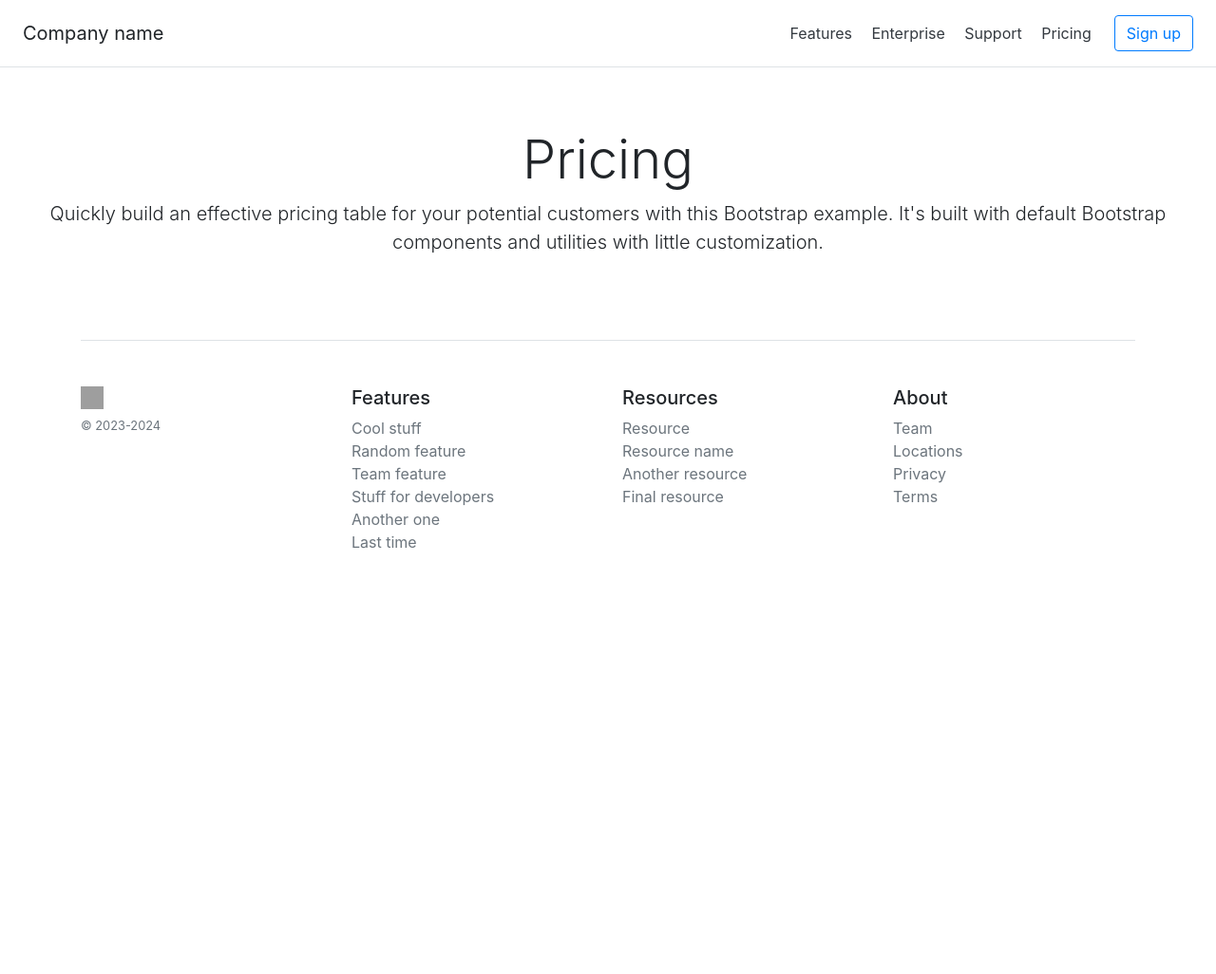
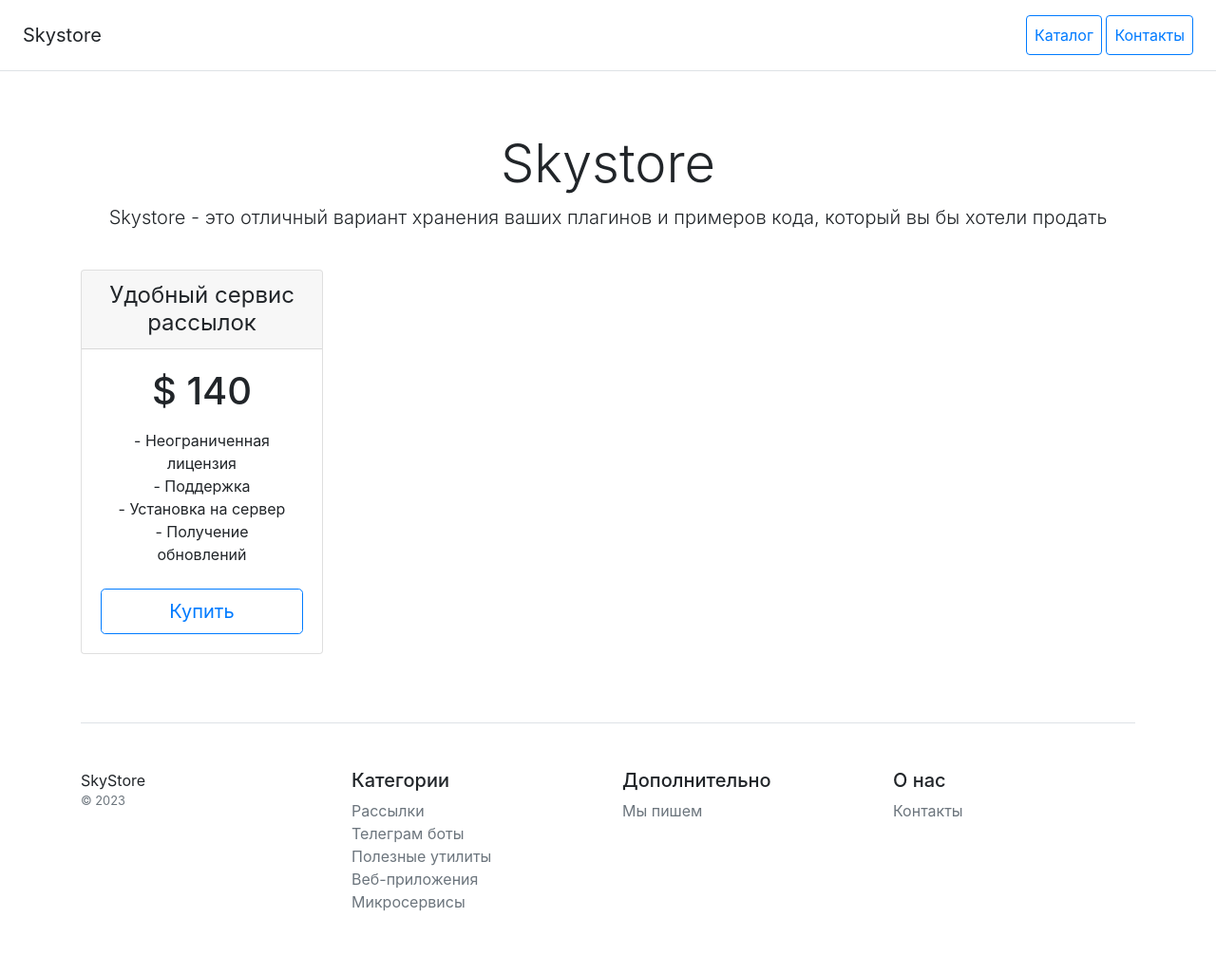
Before and after one commit to SerjMonstrX/HW_19_2, a Django app: page / in a window 1280 px wide. Shown: the whole page at 95% size. Before the commit the page ends 578 px from the top, so only its background shows below. Run offline with Django 5.2, Linux system fonts and the light colour scheme; data that the repository does not hold is empty; some libraries are stand-ins or nearby versions; grey boxes are pictures that could not be loaded.

Commit message:
20.2.1-2 Создал шаблон для отображения страницы с товаром, вывел список товаров в цикле, обрезал описание

```diff
--- a/catalog/templates/catalog/home.html
+++ b/catalog/templates/catalog/home.html
@@ -1,115 +1,79 @@
-{% load static %}
 <!doctype html>
 <html lang="en">
 <head>
     <meta charset="utf-8">
-    <meta name="viewport" content="width=device-width, initial-scale=1, shrink-to-fit=no">
-    <meta name="description" content="">
-    <meta name="author" content="">
-
-    <title>Pricing example for Bootstrap</title>
-
-    <!-- Bootstrap core CSS -->
-    <link href="{% static 'css/bootstrap.min.css' %}" rel="stylesheet">
-
-    <!-- Custom styles for this template -->
-    <link href="{% static 'css/pricing.css' %}" rel="stylesheet">
+    <meta name="viewport" content="width=device-width, initial-scale=1">
+    <title>Skystore</title>
+    <link href="/static/css/bootstrap.min.css" rel="stylesheet">
 </head>
-
 <body>
-
 <div class="d-flex flex-column flex-md-row align-items-center p-3 px-md-4 mb-3 bg-white border-bottom box-shadow">
-    <h5 class="my-0 mr-md-auto font-weight-normal">Company name</h5>
-    <nav class="my-2 my-md-0 mr-md-3">
-        <a class="p-2 text-dark" href="#">Features</a>
-        <a class="p-2 text-dark" href="#">Enterprise</a>
-        <a class="p-2 text-dark" href="#">Support</a>
-        <a class="p-2 text-dark" href="#">Pricing</a>
+    <h5 class="my-0 mr-md-auto font-weight-normal">Skystore</h5>
+    <nav class="ms-5">
+        <a class="p-2 btn btn-outline-primary" href="/">Каталог</a>
+        <a class="p-2 btn btn-outline-primary" href="/contacts/">Контакты</a>
     </nav>
-    <a class="btn btn-outline-primary" href="#">Sign up</a>
 </div>
 
 <div class="pricing-header px-3 py-3 pt-md-5 pb-md-4 mx-auto text-center">
-    <h1 class="display-4">Pricing</h1>
-    <p class="lead">Quickly build an effective pricing table for your potential customers with this Bootstrap example.
-        It's built with default Bootstrap components and utilities with little customization.</p>
+    <h1 class="display-4">Skystore</h1>
+    <p class="lead">Skystore - это отличный вариант хранения ваших плагинов и примеров кода, который вы бы хотели
+        продать</p>
 </div>
 
 <div class="container">
-        <div class="card-deck mb-3 text-center">
-        {% for object in object_list %}
+    <div class="row text-center">
+        <div class="col-3">
             <div class="card mb-4 box-shadow">
                 <div class="card-header">
-                <h4 class="my-0 font-weight-normal">{{ object|title}}</h4>
+                    <h4 class="my-0 font-weight-normal">Удобный сервис рассылок</h4>
                 </div>
                 <div class="card-body">
-                <h1 class="card-title pricing-card-title">{{ object.price }} <small class="text-muted"> руб. </small></h1>
-                <ul class="list-unstyled mt-3 mb-4">
-                    <li>{{ object.description|truncatechars:100 }}</li>
-
+                    <h1 class="card-title pricing-card-title">$ 140</h1>
+                    <ul class="list-unstyled mt-3 mb-4 text-start m-3">
+                        <li>- Неограниченная лицензия</li>
+                        <li>- Поддержка</li>
+                        <li>- Установка на сервер</li>
+                        <li>- Получение обновлений</li>
                     </ul>
                     <button type="button" class="btn btn-lg btn-block btn-outline-primary">Купить</button>
                 </div>
             </div>
-        {% endfor %}
+        </div>
     </div>
 
     <footer class="pt-4 my-md-5 pt-md-5 border-top">
         <div class="row">
             <div class="col-12 col-md">
-                <img class="mb-2" src="https://getbootstrap.com/docs/4.0/assets/brand/bootstrap-solid.svg" alt=""
-                     width="24" height="24">
-                <small class="d-block mb-3 text-muted">&copy; 2023-{% now 'Y' %}</small>
+                SkyStore
+                <small class="d-block mb-3 text-muted">&copy; 2023</small>
             </div>
             <div class="col-6 col-md">
-                <h5>Features</h5>
+                <h5>Категории</h5>
                 <ul class="list-unstyled text-small">
-                    <li><a class="text-muted" href="#">Cool stuff</a></li>
-                    <li><a class="text-muted" href="#">Random feature</a></li>
-                    <li><a class="text-muted" href="#">Team feature</a></li>
-                    <li><a class="text-muted" href="#">Stuff for developers</a></li>
-                    <li><a class="text-muted" href="#">Another one</a></li>
-                    <li><a class="text-muted" href="#">Last time</a></li>
+                    <li><a class="text-muted" href="#">Рассылки</a></li>
+                    <li><a class="text-muted" href="#">Телеграм боты</a></li>
+                    <li><a class="text-muted" href="#">Полезные утилиты</a></li>
+                    <li><a class="text-muted" href="#">Веб-приложения</a></li>
+                    <li><a class="text-muted" href="#">Микросервисы</a></li>
                 </ul>
             </div>
             <div class="col-6 col-md">
-                <h5>Resources</h5>
+                <h5>Дополнительно</h5>
                 <ul class="list-unstyled text-small">
-                    <li><a class="text-muted" href="#">Resource</a></li>
-                    <li><a class="text-muted" href="#">Resource name</a></li>
-                    <li><a class="text-muted" href="#">Another resource</a></li>
-                    <li><a class="text-muted" href="#">Final resource</a></li>
+                    <li><a class="text-muted" href="#">Мы пишем</a></li>
                 </ul>
             </div>
             <div class="col-6 col-md">
-                <h5>About</h5>
+                <h5>О нас</h5>
                 <ul class="list-unstyled text-small">
-                    <li><a class="text-muted" href="#">Team</a></li>
-                    <li><a class="text-muted" href="#">Locations</a></li>
-                    <li><a class="text-muted" href="#">Privacy</a></li>
-                    <li><a class="text-muted" href="#">Terms</a></li>
+                    <li><a class="text-muted" href="/contacts/">Контакты</a></li>
                 </ul>
             </div>
         </div>
     </footer>
 </div>
 
-
-<!-- Bootstrap core JavaScript
-================================================== -->
-<!-- Placed at the end of the document so the pages load faster -->
-<script src="https://code.jquery.com/jquery-3.2.1.slim.min.js"
-        integrity="sha384-KJ3o2DKtIkvYIK3UENzmM7KCkRr/rE9/Qpg6aAZGJwFDMVNA/GpGFF93hXpG5KkN"
-        crossorigin="anonymous"></script>
-<script src="{% static 'js/vendor/popper.min.js'"></script>
-<script src="{% static 'js/bootstrap.min.js'%}"></script>
-<script src="{% static 'js/vendor/holder.min.js' %}"></script>
-<script>
-    Holder.addTheme('thumb', {
-      bg: '#55595c',
-      fg: '#eceeef',
-      text: 'Thumbnail'
-    });
-</script>
+<script src="/static/js/bootstrap.bundle.min.js"></script>
 </body>
 </html>
--- a/catalog/urls.py
+++ b/catalog/urls.py
@@ -1,8 +1,9 @@
 from django.urls import path
 
-from catalog.views import home, contacts
+from catalog.views import home, contacts, products
 
 urlpatterns = [
     path('', home, name='home'),
     path('contacts/', contacts, name='contacts'),
+    path('products/', products, name='products'),
 ]
--- a/catalog/views.py
+++ b/catalog/views.py
@@ -3,11 +3,15 @@ from catalog.models import Product
 
 
 def home(request):
+    return render(request, 'catalog/home.html')
+
+
+def products(request):
     product_list = Product.objects.all()
     context = {
         'object_list': product_list
     }
-    return render(request, 'catalog/home.html', context)
+    return render(request, 'catalog/products.html', context)
 
 
 def contacts(request):
```
Also changed, not shown: catalog/templates/catalog/products.html (added, +115 -0 lines). Lines whose indentation alone changed are shown as unchanged.
